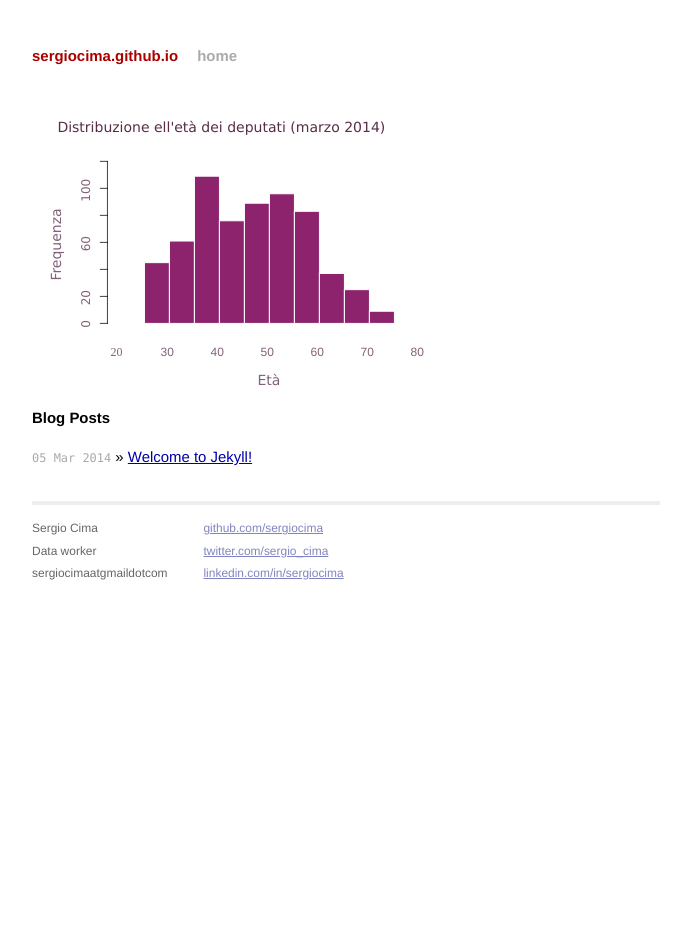
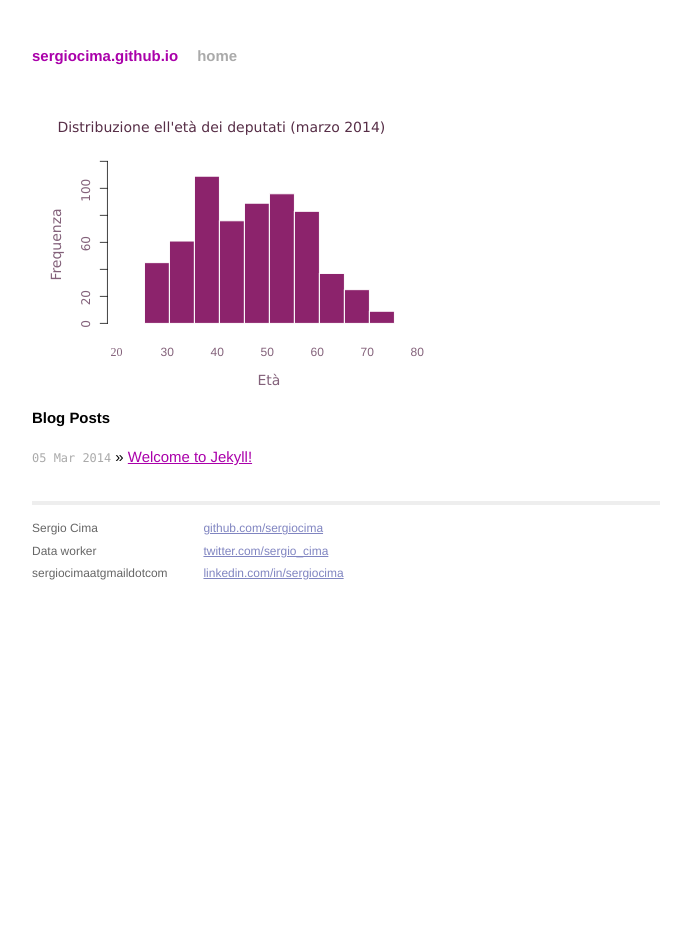
Before and after one commit to sergiocima/sergiocima.github.io, a Jekyll site: the page built from index.html, in a window 1280 px wide. Shown: the whole page, without its empty margins (294-985 px from the left). Built offline with Jekyll 4.4.1, drawn with Linux system fonts in a browser that asks for light colours; Markdown is read by kramdown in place of the engine named in the settings; the list of posts is cut into pages by our own code.

Commit message:
cambio css titolo

```diff
--- a/css/main.css
+++ b/css/main.css
@@ -25,7 +25,7 @@ h1, h2, h3, h4, h5, h6 {
 h1 { margin-bottom: 1em; }
 p { margin: 1em 0; }
 
-a         { color: #00a; }
+a         { color: #a0a; }
 a:hover   { color: #000; }
 a:visited { color: #a0a; }
 
@@ -74,7 +74,7 @@ a:visited { color: #a0a; }
 }
 
 .title a {
-  color: #a00;
+  color: #a0a;
 }
 
 .title a:hover {
```
Also changed, not shown: 3 other files.
